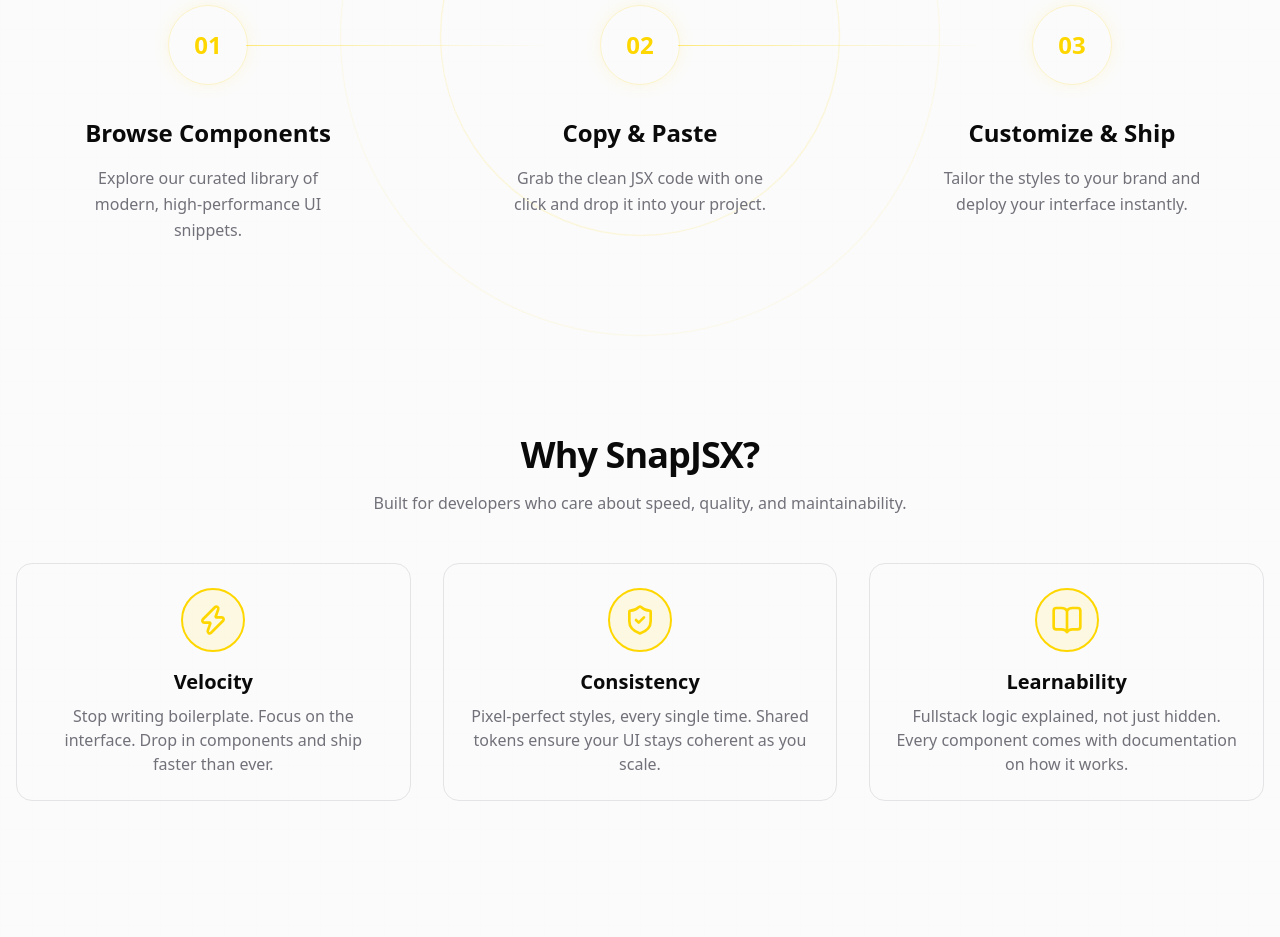
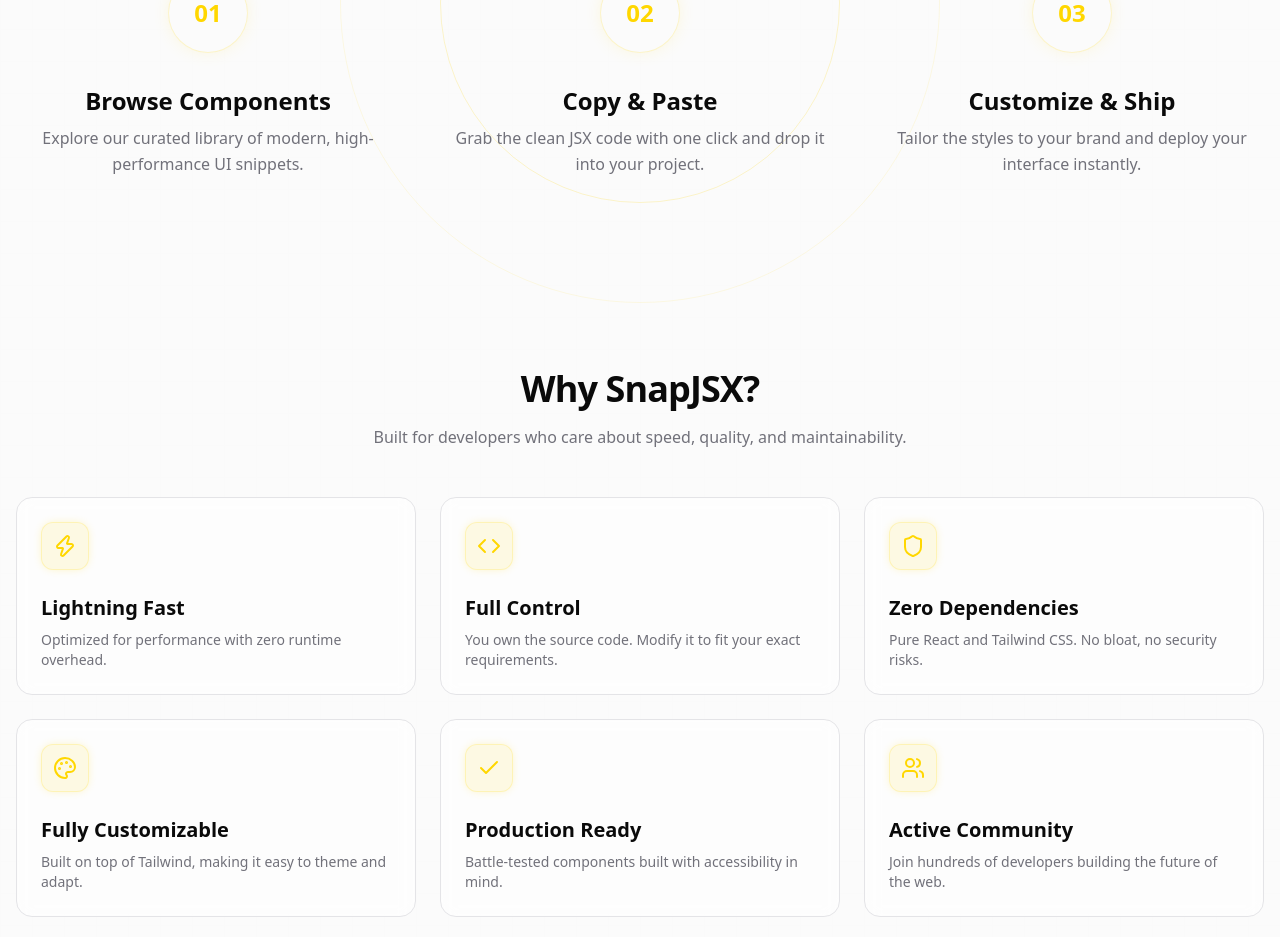
Before and after one commit to Gladiarn/SnapJSX, a Next.js app: page / in a window 1280 px wide. Shown: the part 1860-2797 px from the top of the page. Built offline with nearby package versions, Linux system fonts and the light colour scheme.

Commit message:
feat: implement responsive landing page layout, unified background grid, and active navigation

```diff
--- a/src/app/globals.css
+++ b/src/app/globals.css
@@ -2,7 +2,9 @@
 
 @theme {
   --font-sans: var(--font-inter), ui-sans-serif, system-ui, sans-serif;
-  --font-mono: var(--font-jetbrains-mono), ui-monospace, SFMono-Regular, Menlo, Monaco, Consolas, "Liberation Mono", "Courier New", monospace;
+  --font-mono:
+    var(--font-jetbrains-mono), ui-monospace, SFMono-Regular, Menlo, Monaco,
+    Consolas, "Liberation Mono", "Courier New", monospace;
 
   --color-background: var(--background);
   --color-foreground: var(--foreground);
@@ -32,49 +34,49 @@
 }
 
 :root {
-  --background: #FBFBFB;
-  --foreground: #0A0A0A;
-  --card: #FFFFFF;
-  --card-foreground: #0A0A0A;
-  --popover: #FFFFFF;
-  --popover-foreground: #0A0A0A;
-  --primary: #FFD700;
-  --primary-foreground: #0A0A0A;
+  --background: #fbfbfb;
+  --foreground: #0a0a0a;
+  --card: #ffffff;
+  --card-foreground: #0a0a0a;
+  --popover: #ffffff;
+  --popover-foreground: #0a0a0a;
+  --primary: #ffd700;
+  --primary-foreground: #0a0a0a;
   --primary-shadow: rgba(255, 215, 0, 0.2);
-  --secondary: #F4F4F5;
-  --secondary-foreground: #0A0A0A;
-  --muted: #F4F4F5;
-  --muted-foreground: #71717A;
-  --accent: #F4F4F5;
-  --accent-foreground: #0A0A0A;
-  --destructive: #EF4444;
-  --destructive-foreground: #FAFAFA;
-  --border: #E4E4E7;
-  --input: #E4E4E7;
-  --ring: #FFD700;
+  --secondary: #f4f4f5;
+  --secondary-foreground: #0a0a0a;
+  --muted: #f4f4f5;
+  --muted-foreground: #71717a;
+  --accent: #f4f4f5;
+  --accent-foreground: #0a0a0a;
+  --destructive: #ef4444;
+  --destructive-foreground: #fafafa;
+  --border: #e4e4e7;
+  --input: #e4e4e7;
+  --ring: #ffd700;
 }
 
 .dark {
-  --background: #0A0A0A;
-  --foreground: #FAFAFA;
-  --card: #0F0F0F;
-  --card-foreground: #FAFAFA;
-  --popover: #0F0F0F;
-  --popover-foreground: #FAFAFA;
-  --primary: #FFD700;
-  --primary-foreground: #0A0A0A;
+  --background: #0a0a0a;
+  --foreground: #fafafa;
+  --card: #0f0f0f;
+  --card-foreground: #fafafa;
+  --popover: #0f0f0f;
+  --popover-foreground: #fafafa;
+  --primary: #ffd700;
+  --primary-foreground: #0a0a0a;
   --primary-shadow: rgba(255, 215, 0, 0.1);
-  --secondary: #1A1A1A;
-  --secondary-foreground: #FAFAFA;
-  --muted: #1A1A1A;
-  --muted-foreground: #A1A1AA;
-  --accent: #1A1A1A;
-  --accent-foreground: #FAFAFA;
-  --destructive: #7F1D1D;
-  --destructive-foreground: #FAFAFA;
-  --border: #27272A;
-  --input: #27272A;
-  --ring: #FFD700;
+  --secondary: #1a1a1a;
+  --secondary-foreground: #fafafa;
+  --muted: #1a1a1a;
+  --muted-foreground: #a1a1aa;
+  --accent: #1a1a1a;
+  --accent-foreground: #fafafa;
+  --destructive: #7f1d1d;
+  --destructive-foreground: #fafafa;
+  --border: #27272a;
+  --input: #27272a;
+  --ring: #ffd700;
 }
 
 @layer base {
@@ -87,7 +89,8 @@
 }
 
 .grid-background {
-  background-image: linear-gradient(to right, var(--border) 1px, transparent 1px),
+  background-image:
+    linear-gradient(to right, var(--border) 1px, transparent 1px),
     linear-gradient(to bottom, var(--border) 1px, transparent 1px);
   background-size: 32px 32px;
   opacity: 0.03;
--- a/src/components/sections/hero.tsx
+++ b/src/components/sections/hero.tsx
@@ -5,9 +5,8 @@
     <section className="relative overflow-hidden pt-24 pb-24 md:pt-32 md:pb-32">
       {/* Background Effects */}
 
-      <div className="absolute bottom-0 left-1/2 -z-10 h-[500px] w-[500px] -translate-x-1/2 translate-y-1/2 rounded-full bg-primary/10 blur-[120px]" />
       <div className="absolute top-1/4 left-1/4 -z-10 h-64 w-64 rounded-full bg-primary/5 blur-3xl" />
-      <div className="absolute top-1/3 right-1/4 -z-10 h-64 w-64 rounded-full bg-primary/5 blur-3xl" />
+
 
       <div className="container mx-auto flex max-w-[1152px] flex-col items-center px-4 text-center">
         <div className="mb-6 flex items-center gap-2 rounded-full border border-border  px-4 py-1.5 text-xs font-medium backdrop-blur-sm">
--- a/src/components/sections/how-it-works.tsx
+++ b/src/components/sections/how-it-works.tsx
@@ -1,26 +1,29 @@
-"use client"
+"use client";
 
-import { motion } from "framer-motion"
-import { howItWorksSteps } from "@/content/landing-page"
+import { motion } from "framer-motion";
+import { howItWorksSteps } from "@/content/landing-page";
 
 export function HowItWorks() {
   return (
     <section className="py-24 bg-transparent relative z-10">
       {/* Abstract Orbiting Background */}
-      <div className="absolute top-1/2 left-1/2 -translate-x-1/2 -translate-y-1/2 w-[300px] h-[300px] sm:w-[500px] sm:h-[500px] md:w-[600px] md:h-[600px] border border-primary/10 rounded-full animate-[spin_20s_linear_infinite]" />
-      <div className="absolute top-1/2 left-1/2 -translate-x-1/2 -translate-y-1/2 w-[200px] h-[200px] sm:w-[350px] sm:h-[350px] md:w-[400px] md:h-[400px] border border-primary/20 rounded-full animate-[spin_15s_linear_infinite_reverse]" />
+      <div className="hidden md:block">
+        <div className="absolute top-1/2 left-1/2 -translate-x-1/2 -translate-y-1/2 w-[300px] h-[300px] sm:w-[500px] sm:h-[500px] md:w-[600px] md:h-[600px] border border-primary/10 rounded-full animate-[spin_20s_linear_infinite]" />
+        <div className="absolute top-1/2 left-1/2 -translate-x-1/2 -translate-y-1/2 w-[200px] h-[200px] sm:w-[350px] sm:h-[350px] md:w-[400px] md:h-[400px] border border-primary/20 rounded-full animate-[spin_15s_linear_infinite_reverse]" />
+      </div>
 
       <div className="container mx-auto max-w-7xl px-4 relative z-10">
-        {/* Section Header */}
-        <div className="mb-24 text-center">
-          <h2 className="text-3xl font-bold tracking-tight sm:text-4xl mb-4">How SnapJSX Works</h2>
+        <div className="mb-16 text-center">
+          <h2 className="text-3xl font-bold tracking-tight sm:text-4xl mb-4">
+            How SnapJSX Works
+          </h2>
           <p className="text-muted-foreground max-w-2xl mx-auto">
             Three simple steps to supercharge your development workflow.
           </p>
         </div>
 
-        {/* Step-by-Step Flow */}
-        <div className="flex flex-col md:flex-row justify-between gap-12 relative">
+        {/* Mobile-first timeline layout */}
+        <div className="flex flex-col gap-8 max-w-sm mx-auto md:max-w-none md:flex-row md:justify-between md:gap-12 relative">
           {howItWorksSteps.map((step, index) => (
             <motion.div
               key={step.title}
@@ -28,25 +31,24 @@
               whileInView={{ opacity: 1, y: 0 }}
               viewport={{ once: true }}
               transition={{ delay: index * 0.2 }}
-              className="flex-1 flex flex-col items-center text-center relative"
+              className="flex-1 flex flex-row md:flex-col items-center text-left md:text-center relative gap-6 md:gap-0"
             >
-              {/* Connector line */}
-              {index < howItWorksSteps.length - 1 && (
-                <div className="hidden md:block absolute top-10 left-[60%] w-[80%] h-[1px] bg-gradient-to-r from-primary/50 via-primary/20 to-transparent -z-10" />
-              )}
-
-              <div className="mb-8 flex h-20 w-20 items-center justify-center rounded-full border border-primary/20  text-primary text-2xl font-mono font-bold shadow-[0_0_20px_-5px_rgba(255,215,0,0.2)]">
+              <div className="shrink-0 flex h-16 w-16 md:h-20 md:w-20 items-center justify-center rounded-full border border-primary/20 bg-background text-primary text-xl md:text-2xl font-mono font-bold shadow-[0_0_20px_-5px_rgba(255,215,0,0.2)]">
                 0{index + 1}
               </div>
 
-              <h3 className="text-2xl font-bold mb-4">{step.title}</h3>
-              <p className="text-muted-foreground leading-relaxed max-w-[280px]">
-                {step.description}
-              </p>
+              <div className="flex flex-col md:mt-8">
+                <h3 className="text-xl md:text-2xl font-bold mb-2">
+                  {step.title}
+                </h3>
+                <p className="text-muted-foreground leading-relaxed">
+                  {step.description}
+                </p>
+              </div>
             </motion.div>
           ))}
         </div>
       </div>
     </section>
-  )
+  );
 }
--- a/src/components/sections/why-copypaste.tsx
+++ b/src/components/sections/why-copypaste.tsx
@@ -1,26 +1,30 @@
-import { Zap, ShieldCheck, BookOpen } from "lucide-react"
+"use client"
 
-const FEATURES = [
-  {
-    title: "Velocity",
-    description: "Stop writing boilerplate. Focus on the interface. Drop in components and ship faster than ever.",
-    icon: Zap,
-  },
-  {
-    title: "Consistency",
-    description: "Pixel-perfect styles, every single time. Shared tokens ensure your UI stays coherent as you scale.",
-    icon: ShieldCheck,
-  },
-  {
-    title: "Learnability",
-    description: "Fullstack logic explained, not just hidden. Every component comes with documentation on how it works.",
-    icon: BookOpen,
-  },
-]
+import * as React from "react"
+import { WHY_SNAPJSX_FEATURES } from "@/content/landing-page"
+import { Zap, Code, Shield, Palette, Check, Users } from "lucide-react"
+
+const icons = {
+  zap: Zap,
+  code: Code,
+  shield: Shield,
+  palette: Palette,
+  check: Check,
+  users: Users,
+}
 
 export function WhySnapJSX() {
+  const [currentIndex, setCurrentIndex] = React.useState(0)
+
+  React.useEffect(() => {
+    const timer = setInterval(() => {
+      setCurrentIndex((prev) => (prev + 1) % WHY_SNAPJSX_FEATURES.length)
+    }, 3000)
+    return () => clearInterval(timer)
+  }, [])
+
   return (
-    <section className="py-24 ">
+    <section className="py-24 bg-transparent">
       <div className="container mx-auto max-w-7xl px-4">
         <div className="mb-12 text-center">
           <h2 className="text-3xl font-bold tracking-tight sm:text-4xl mb-4">Why SnapJSX?</h2>
@@ -29,18 +33,37 @@
           </p>
         </div>
 
-        <div className="grid grid-cols-1 md:grid-cols-3 gap-8">
-          {FEATURES.map((feature) => (
-            <div
-              key={feature.title}
-              className="group flex flex-col items-center text-center p-6 rounded-2xl border border-border  hover:border-primary/50 transition-colors"
-            >
-              <div className="mb-4 flex h-16 w-16 items-center justify-center rounded-full border-2 border-primary bg-primary/10 text-primary transition-transform group-hover:scale-110">
-                <feature.icon className="h-8 w-8" />
+        {/* Desktop: Grid / Mobile: Carousel */}
+        <div className="grid grid-cols-1 md:grid-cols-2 lg:grid-cols-3 gap-6">
+          {WHY_SNAPJSX_FEATURES.map((feature, idx) => {
+            const Icon = icons[feature.icon as keyof typeof icons]
+            return (
+              <div
+                key={feature.title}
+                className={`p-6 rounded-2xl border border-border bg-card/50 backdrop-blur-sm transition-all hover:scale-[1.02] hover:border-primary/50 hover:shadow-lg ${
+                  idx === currentIndex ? "block" : "hidden md:block"
+                }`}
+              >
+                <div className="mb-6 flex h-12 w-12 items-center justify-center rounded-lg border border-primary/20 bg-primary/10 text-primary shadow-[0_0_10px_-2px_rgba(255,215,0,0.3)]">
+                  <Icon className="h-6 w-6" />
+                </div>
+                <h3 className="text-xl font-bold mb-2">{feature.title}</h3>
+                <p className="text-muted-foreground text-sm">{feature.description}</p>
               </div>
-              <h3 className="text-xl font-bold mb-2">{feature.title}</h3>
-              <p className="text-muted-foreground">{feature.description}</p>
-            </div>
+            )
+          })}
+        </div>
+
+        {/* Mobile Carousel Dots */}
+        <div className="md:hidden flex justify-center gap-2 mt-8">
+          {WHY_SNAPJSX_FEATURES.map((_, idx) => (
+            <button
+              key={idx}
+              onClick={() => setCurrentIndex(idx)}
+              className={`h-2 rounded-full transition-all ${
+                idx === currentIndex ? "w-8 bg-primary" : "w-2 bg-border"
+              }`}
+            />
           ))}
         </div>
       </div>
--- a/src/content/landing-page.ts
+++ b/src/content/landing-page.ts
@@ -12,3 +12,36 @@
     description: "Tailor the styles to your brand and deploy your interface instantly.",
   },
 ]
+
+export const WHY_SNAPJSX_FEATURES = [
+  {
+    title: "Lightning Fast",
+    description: "Optimized for performance with zero runtime overhead.",
+    icon: "zap",
+  },
+  {
+    title: "Full Control",
+    description: "You own the source code. Modify it to fit your exact requirements.",
+    icon: "code",
+  },
+  {
+    title: "Zero Dependencies",
+    description: "Pure React and Tailwind CSS. No bloat, no security risks.",
+    icon: "shield",
+  },
+  {
+    title: "Fully Customizable",
+    description: "Built on top of Tailwind, making it easy to theme and adapt.",
+    icon: "palette",
+  },
+  {
+    title: "Production Ready",
+    description: "Battle-tested components built with accessibility in mind.",
+    icon: "check",
+  },
+  {
+    title: "Active Community",
+    description: "Join hundreds of developers building the future of the web.",
+    icon: "users",
+  },
+]
```
Also changed, not shown: src/components/sections/navbar.tsx (+72 -15 lines), 1 other file (tests, documents, lock files or other folders).
